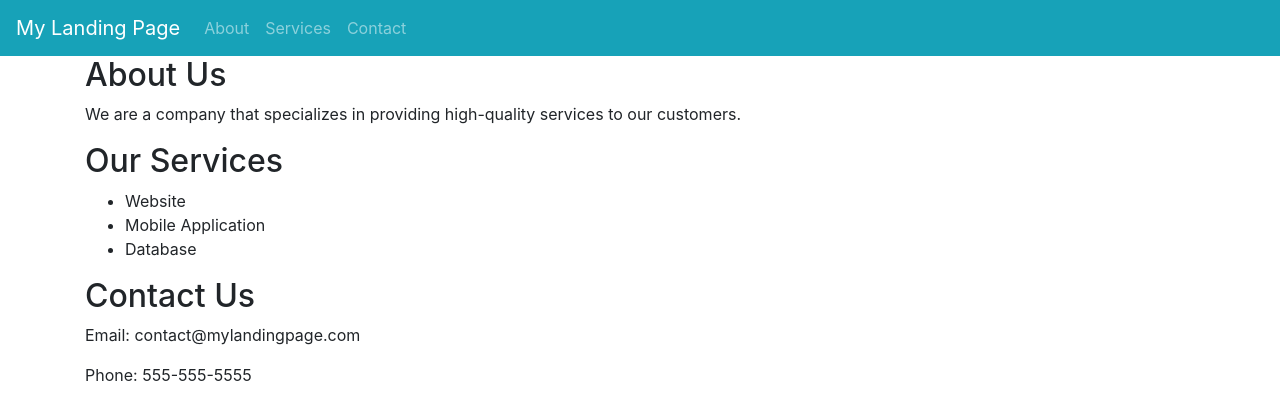
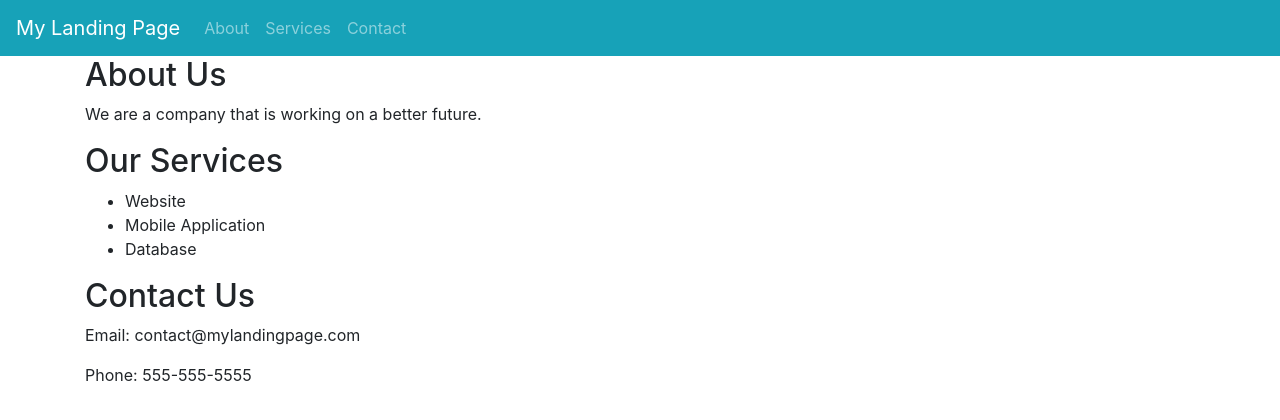
Before and after one commit to 20n10006/uas-menpro, a plain HTML site: page index.html in a window 1280 px wide. Drawn offline with nearby package versions, Linux system fonts and the light colour scheme.

Commit message:
mengubah deskripsi about us

```diff
--- a/index.html
+++ b/index.html
@@ -31,7 +31,7 @@
     <div class="container">
       <section id="about">
         <h2>About Us</h2>
-        <p>We are a company that specializes in providing high-quality services to our customers.</p>
+        <p>We are a company that is working on a better future.</p>
       </section>
       <section id="services">
         <h2>Our Services</h2>
```
